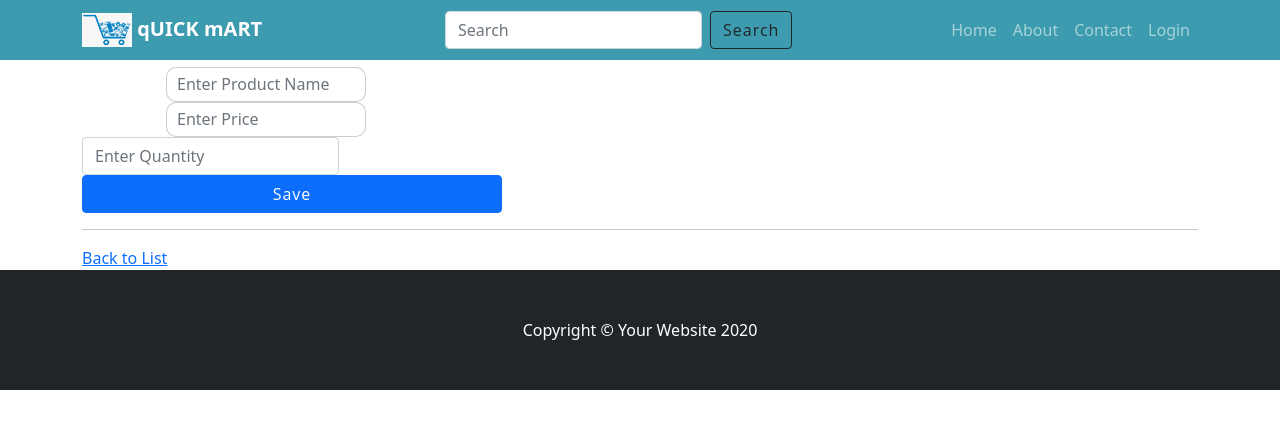
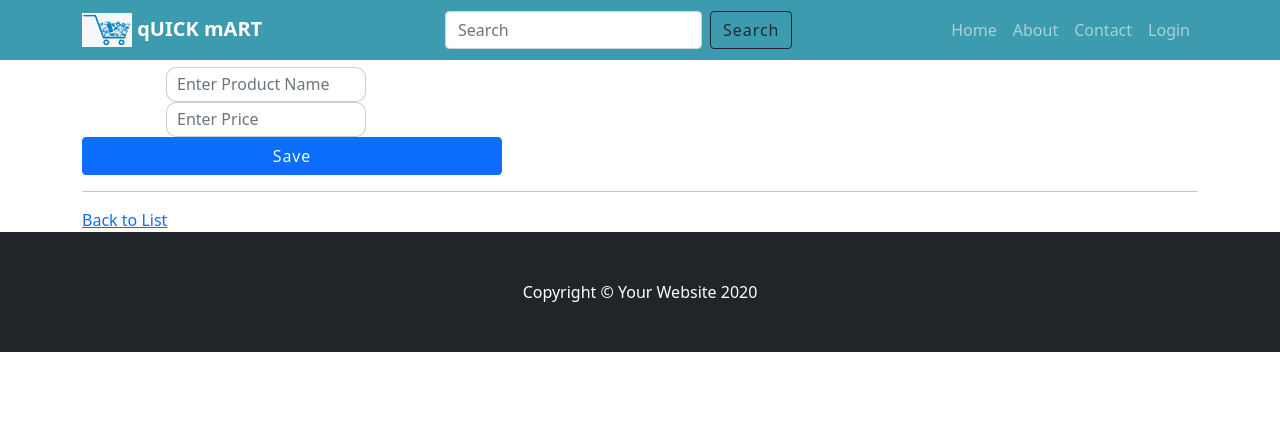
Before and after one commit to shreya1224/ReactOrderApp, a React (Create React App) app: page /addprod in a window 1280 px wide. Shown: the top 428 px of the page. Built offline with nearby package versions, Linux system fonts and the light colour scheme.

Commit message:
modified

```diff
--- a/src/components/AddProduct.js
+++ b/src/components/AddProduct.js
@@ -76,16 +76,7 @@ const AddProduct = () => {
             placeholder="Enter Price"
           />
         </div>
-        <div className="form-group">
-          <input
-            type="number"
-            className="form-control col-4"
-            id="quantity"
-            value={quantity}
-            onChange={(o) => setQuantity(o.target.value)}
-            placeholder="Enter Quantity"
-          />
-        </div>
+
         <div>
           <button onClick={(o) => saveProduct(o)} className="btn btn-primary">
             Save
```
